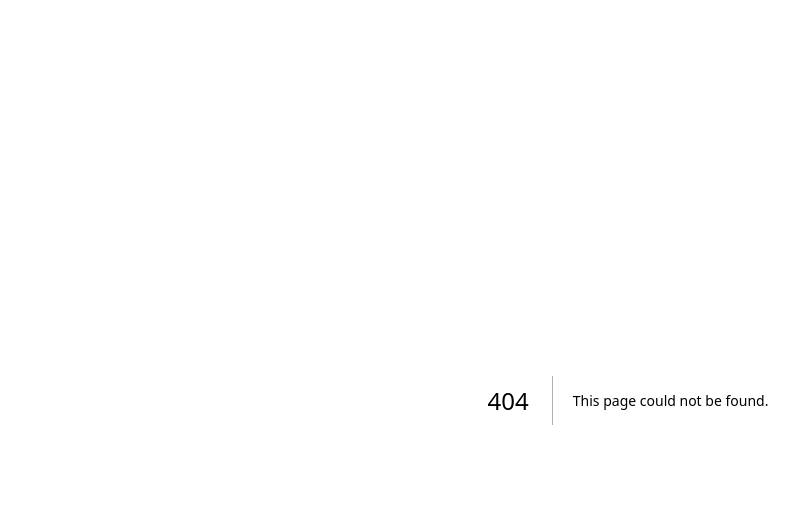
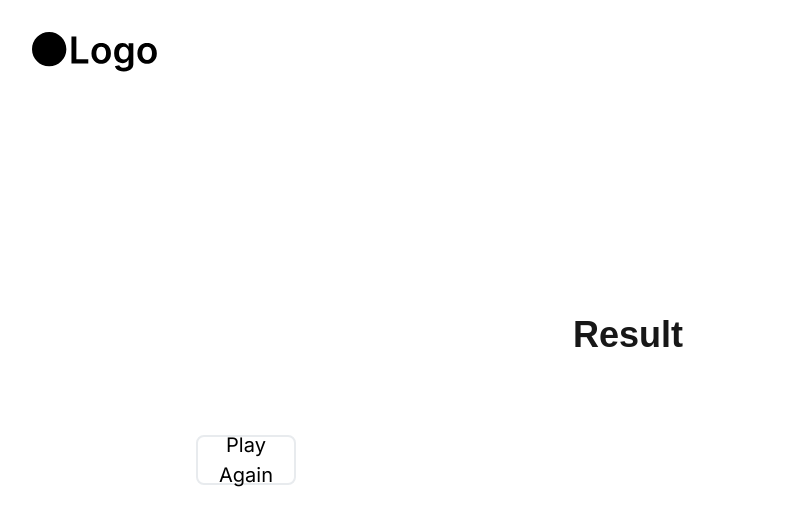
Before and after one commit to rikeda-cloud/react, a Next.js app in the folder typing-game/: page /result in a window 1280 px wide. Before the commit this address had no page. Shown: the top 526 px of the page, without its empty margins (12-811 px from the left). Built offline with nearby package versions, Linux system fonts and the light colour scheme.

Commit message:
[add] GameResult page

```diff
--- a/typing-game/src/app/game/page.tsx
+++ b/typing-game/src/app/game/page.tsx
@@ -1,27 +1,33 @@
 "use client";
 
-import React from 'react';
+import React, { useEffect } from 'react';
+import { useRouter } from 'next/navigation';
 import { useTypingGame } from "@/components/useTypingGame";
 import Header from "@/components/Header";
 import ProgressBar from '@/components/ProgressBar';
 
 function GamePage() {
-  const { question, romaji, idx, questionTimeProgress, gameTimeProgress, score }
+  const router = useRouter();
+  const { question, romaji, idx, questionTimeProgress, gameTimeProgress, score, isGameFinished }
     = useTypingGame();
+
+  useEffect(() => {
+    if (isGameFinished) {
+      router.push(`/result?score=${score}`);
+    }
+  }, [isGameFinished, router, score]);
 
   return (
     <div className="relative flex flex-col items-center justify-center min-h-screen">
       <Header />
+
 
       <div className="text-center w-full max-w-4xl px-4">
         <div className="mb-8">
           <ProgressBar progress={gameTimeProgress} />
         </div>
 
-        <p className="text-2xl font-bold text-gray-400 mb-4">
-          score:
-          <span className="text-yellow-400">{score}</span>
-        </p>
+        <p className="text-2xl font-bold text-white mb-4">Score: <span className="text-yellow-400">{score}</span></p>
 
         <div className="mb-8">
           <ProgressBar progress={questionTimeProgress} color="#00FFFF" />
--- /dev/null
+++ b/typing-game/src/app/result/page.tsx
@@ -0,0 +1,28 @@
+"use client";
+
+import { useRouter } from "next/navigation";
+import React from 'react';
+import { useSearchParams } from 'next/navigation';
+import Header from '@/components/Header';
+import SimpleButton from '@/components/SimpleButton';
+
+function ResultPage() {
+  const searchParams = useSearchParams();
+  const score = searchParams.get('score');
+  const router = useRouter();
+
+  return (
+    <div className="relative flex flex-col items-center justify-center min-h-screen">
+      <Header />
+      <div className="text-center w-full max-w-4xl px-4">
+        <h1 className="text-4xl font-bold mb-8">Result</h1>
+        <p className="text-2xl font-bold text-white mb-4">Your Score: <span className="text-yellow-400">{score}</span></p>
+        <SimpleButton height={50} width={100} onClick={() => router.push("/game")}>
+          Play Again
+        </SimpleButton>
+      </div>
+    </div>
+  );
+}
+
+export default ResultPage;
--- a/typing-game/src/components/useTypingGame.ts
+++ b/typing-game/src/components/useTypingGame.ts
@@ -14,6 +14,7 @@ export interface TypingGameResult {
   gameTimeProgress: number;
   questionTimeProgress: number;
   score: number;
+  isGameFinished: boolean;
 }
 
 const getRandomQuestion = () => {
@@ -29,6 +30,7 @@ export const useTypingGame = (): TypingGameResult => {
     = useState(0); // ゲーム全体のタイマー
 
   const [score, setScore] = useState(0);
+  const [isGameFinished, setIsGameFinished] = useState(false);
 
   const nextQuestion = () => { // 次の問題に移る
     setCurrentQuestion(getRandomQuestion());
@@ -41,6 +43,7 @@ export const useTypingGame = (): TypingGameResult => {
   }, []);
 
   useEffect(() => { // キーボードイベントのリスナーを設定
+    if (isGameFinished) return;
     const handleKeyDown = (e: KeyboardEvent) => {
       if (currentQuestion?.romaji[idx] === e.key) {
         setIdx(prevIdx => prevIdx + 1);
@@ -50,23 +53,26 @@ export const useTypingGame = (): TypingGameResult => {
     return () => {
       window.removeEventListener("keydown", handleKeyDown);
     }
-  }, [currentQuestion, idx]);
+  }, [currentQuestion, idx, isGameFinished]);
 
   useEffect(() => { // idxがcurrentQuestionのromajiの長さに達したら次の問題へ
+    if (isGameFinished) return;
     if (idx === currentQuestion?.romaji.length) {
       setScore(prevScore => prevScore + currentQuestion?.romaji.length);
       nextQuestion();
     }
-  }, [currentQuestion, idx]);
+  }, [currentQuestion, idx, isGameFinished]);
 
   useEffect(() => { // ゲームの制限時間を管理
     const durationInMs = GAME_DURATION_SECONDS * 1000;
-    const decrement = (TIMER_INTERVAL_MS / durationInMs) * 100;
+    const increment = (TIMER_INTERVAL_MS / durationInMs) * 100;
 
     const timer = setInterval(() => {
       setGameTimeProgress((prevProgress) => {
-        const newProgress = prevProgress + decrement;
+        const newProgress = prevProgress + increment;
         if (newProgress >= 100) {
+          setIsGameFinished(true);
+          clearInterval(timer);
           return 100;
         }
         return newProgress;
@@ -74,26 +80,26 @@ export const useTypingGame = (): TypingGameResult => {
     }, TIMER_INTERVAL_MS);
 
     return () => { clearInterval(timer); }
-  }, [gameTimeProgress]);
+  }, []);
 
   useEffect(() => { // 1問の制限時間を管理
+    if (isGameFinished) return;
     const durationInMs = QUESTION_DURATION_SECONDS * 1000;
-    const decrement = (TIMER_INTERVAL_MS / durationInMs) * 100;
+    const increment = (TIMER_INTERVAL_MS / durationInMs) * 100;
 
     const timer = setInterval(() => {
       setQuestionTimeProgress((prevProgress) => {
-        const newProgress = prevProgress + decrement;
+        const newProgress = prevProgress + increment;
         if (newProgress >= 100) {
-          clearInterval(timer);
           nextQuestion();
-          return 100;
+          return 0;
         }
         return newProgress;
       });
     }, TIMER_INTERVAL_MS);
 
     return () => { clearInterval(timer); }
-  }, [questionTimeProgress]);
+  }, [currentQuestion, isGameFinished]);
 
   return {
     question: currentQuestion?.text || "",
@@ -102,5 +108,6 @@ export const useTypingGame = (): TypingGameResult => {
     questionTimeProgress: questionTimeProgress,
     gameTimeProgress: gameTimeProgress,
     score: score,
+    isGameFinished: isGameFinished,
   };
 }
```
